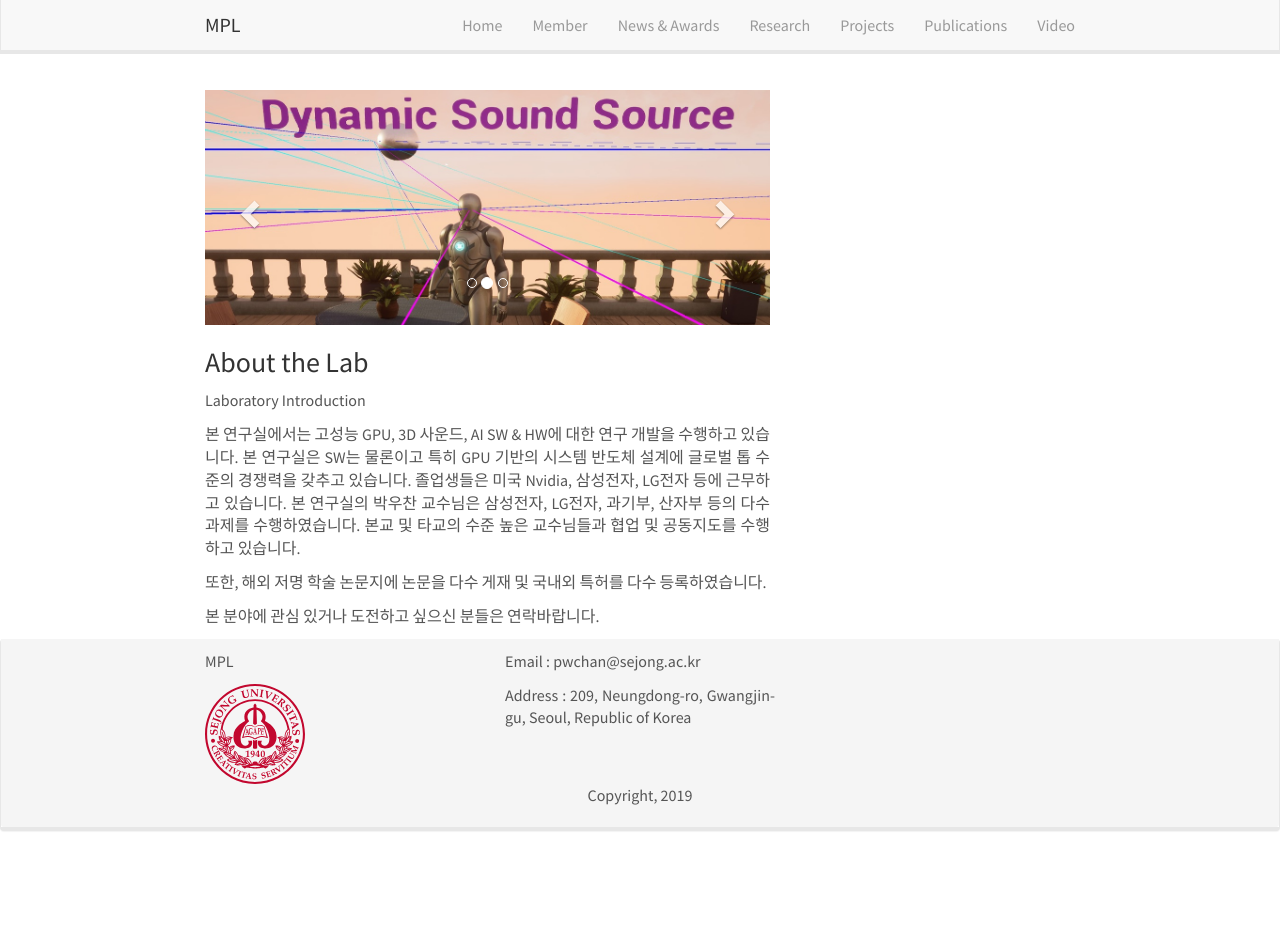
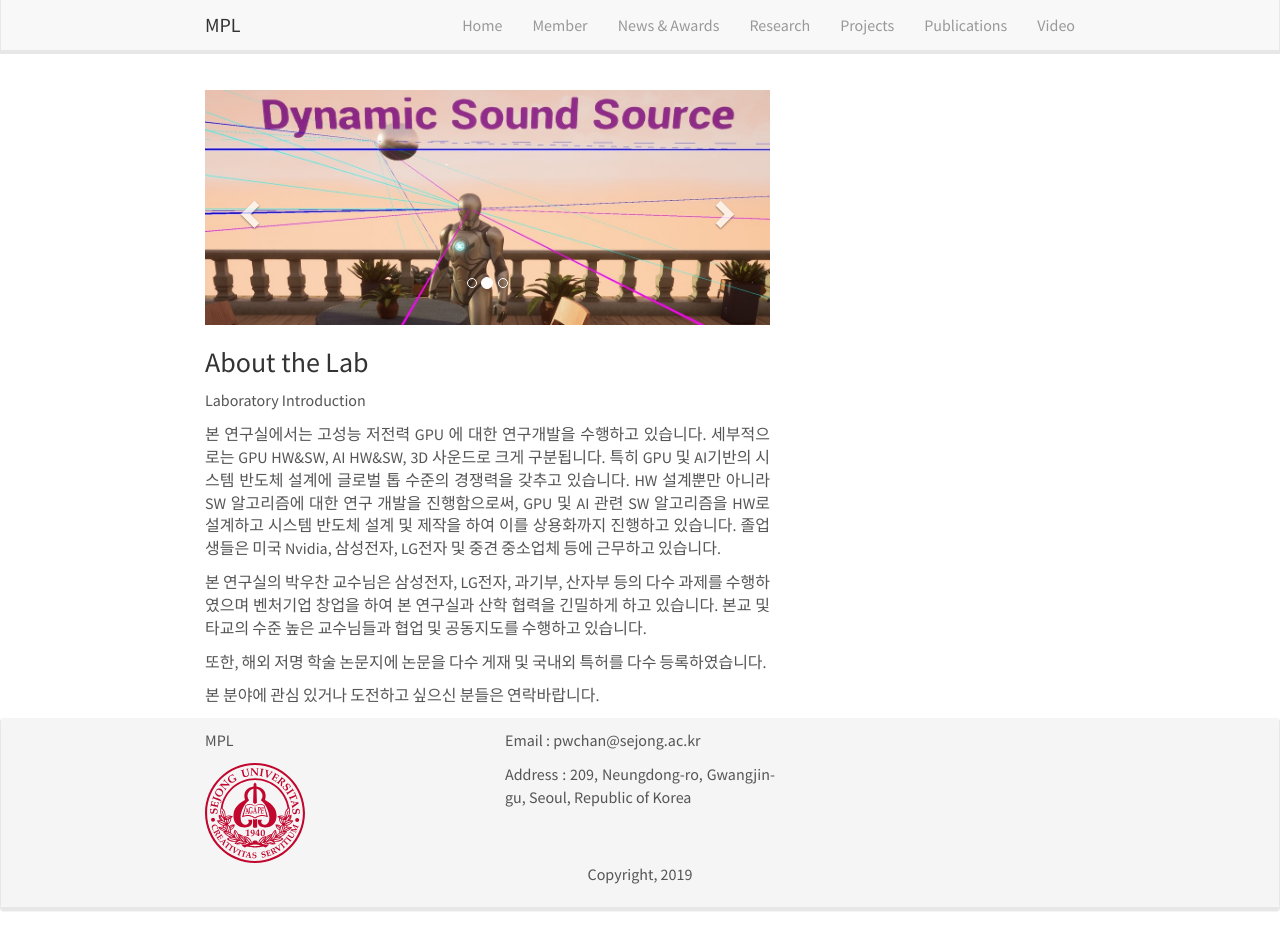
Before and after one commit to MPLRayman/webtest2, a Jekyll site: the page built from _pages/home.md, in a window 1280 px wide and 933 px high. Built offline with Jekyll 4.4.1, drawn with Linux system fonts in a browser that asks for light colours; nearby versions of some CDN libraries.

Commit message:
Update home.md

```diff
--- a/_pages/home.md
+++ b/_pages/home.md
@@ -10,8 +10,9 @@ permalink: /
 
 Laboratory Introduction
 
-본 연구실에서는 고성능 GPU, 3D 사운드, AI SW & HW에 대한 연구 개발을 수행하고 있습니다. 본 연구실은 SW는 물론이고 특히 GPU 기반의 시스템 반도체 설계에 글로벌 톱 수준의 경쟁력을 갖추고 있습니다. 졸업생들은 미국 Nvidia, 삼성전자, LG전자 등에 근무하고 있습니다.
-본 연구실의 박우찬 교수님은 삼성전자, LG전자, 과기부, 산자부 등의 다수 과제를 수행하였습니다. 본교 및 타교의 수준 높은 교수님들과 협업 및 공동지도를 수행하고 있습니다.
+본 연구실에서는 고성능 저전력 GPU 에 대한 연구개발을 수행하고 있습니다. 세부적으로는 GPU HW&SW, AI HW&SW, 3D 사운드로 크게 구분됩니다. 특히 GPU 및 AI기반의 시스템 반도체 설계에 글로벌 톱 수준의 경쟁력을 갖추고 있습니다. HW 설계뿐만 아니라 SW 알고리즘에 대한 연구 개발을 진행함으로써, GPU 및 AI 관련 SW 알고리즘을 HW로 설계하고 시스템 반도체 설계 및 제작을 하여 이를 상용화까지 진행하고 있습니다. 졸업생들은 미국 Nvidia, 삼성전자, LG전자 및 중견 중소업체 등에 근무하고 있습니다.
+
+본 연구실의 박우찬 교수님은 삼성전자, LG전자, 과기부, 산자부 등의 다수 과제를 수행하였으며 벤처기업 창업을 하여 본 연구실과 산학 협력을 긴밀하게 하고 있습니다. 본교 및 타교의 수준 높은 교수님들과 협업 및 공동지도를 수행하고 있습니다.
 
 또한, 해외 저명 학술 논문지에 논문을 다수 게재 및 국내외 특허를 다수 등록하였습니다.
 
```
